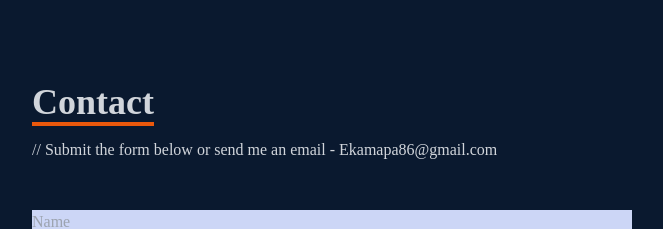
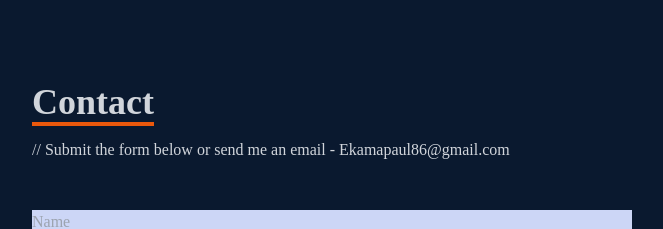
Before and after one commit to Pekamagit/My-portfolio, a React (Create React App) app: page / in a window 1280 px wide. Shown: the part 3220-3449 px from the top of the page, without its empty margins (308-971 px from the left). Built offline with nearby package versions, Linux system fonts and the light colour scheme.

Commit message:
Update Contact.jsx

```diff
--- a/src/components/Contact.jsx
+++ b/src/components/Contact.jsx
@@ -7,7 +7,7 @@ const Contact = () => {
             <div className='pb-8'>
                 <p className='text-4xl font-bold inline border-b-4 border-orange-600 text-gray-300'>Contact</p>
 
-                <p className='text-gray-300 py-4'>// Submit the form below or send me an email - Ekamapa86@gmail.com</p>
+                <p className='text-gray-300 py-4'>// Submit the form below or send me an email - Ekamapaul86@gmail.com</p>
             </div>
             <input className='bg-[#ccd6f6] P-2' type='text' placeholder='Name' name='name' />
             <input className='my-4 p-2 bg-[#ccd6f6]' type='email' placeholder='Email' name='email' />
```
